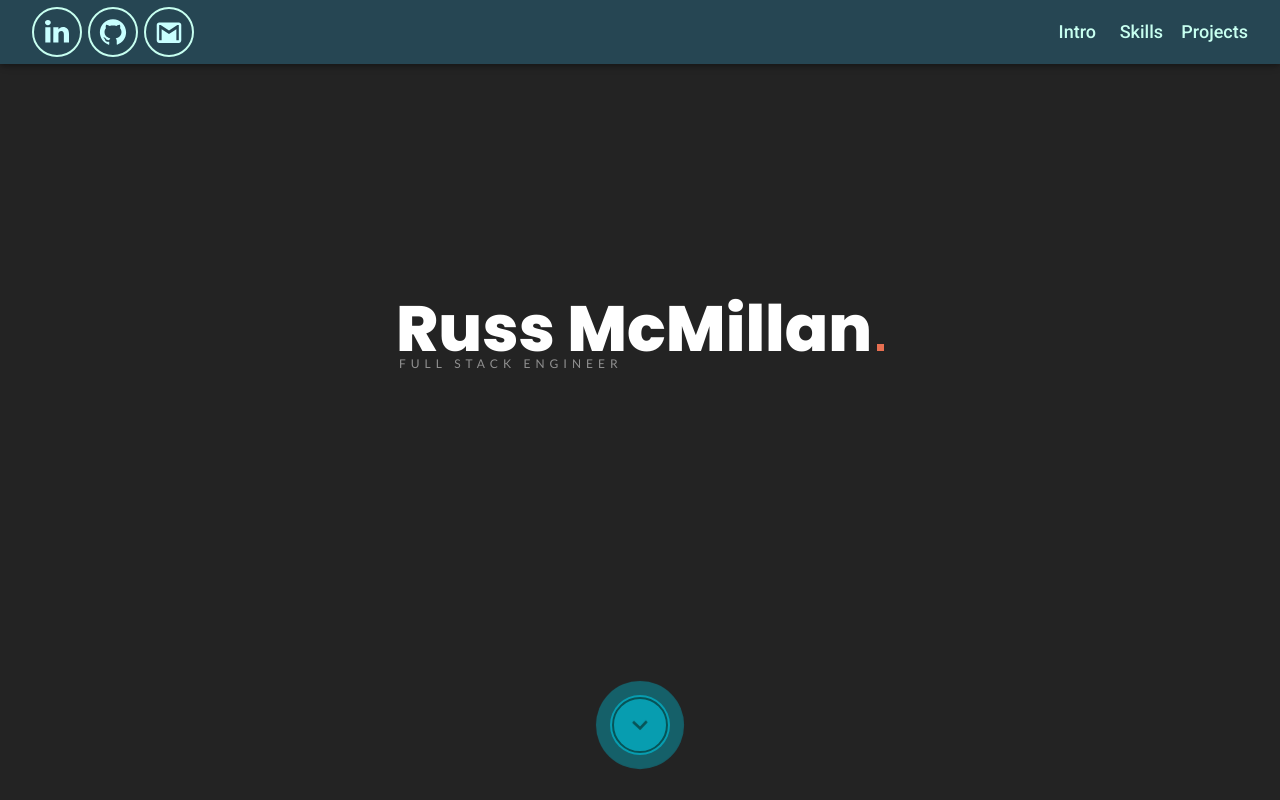
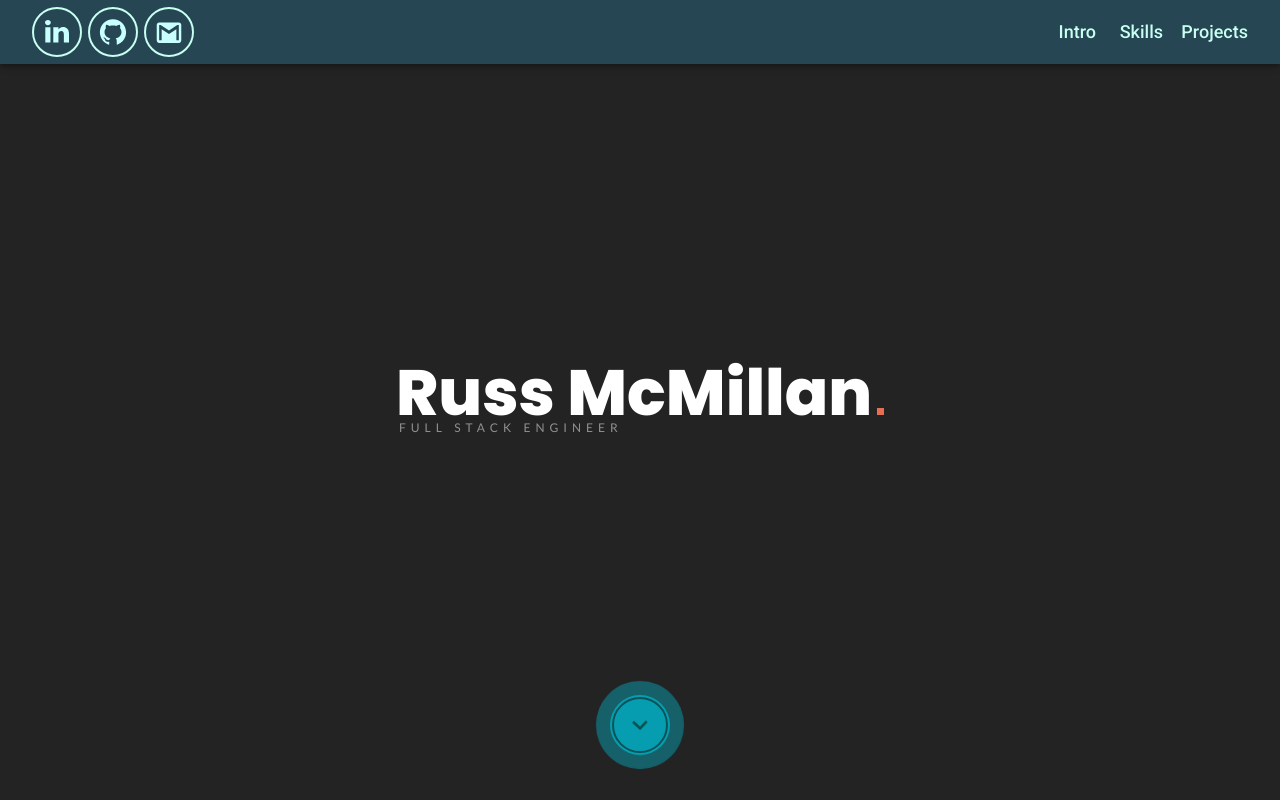
Before and after one commit to rfmcmillan/portfolio, a React app: page / in a window 1280 px wide. Shown: the top 800 px of the page. Built offline with nearby package versions, Linux system fonts and the light colour scheme.

Commit message:
fixed name display position

```diff
--- a/public/style.css
+++ b/public/style.css
@@ -28,7 +28,6 @@
   width: 488px;
   height: 250px;
   position: relative;
-  bottom: 64px;
   display: flex;
   justify-content: center;
   flex-direction: column;
```
